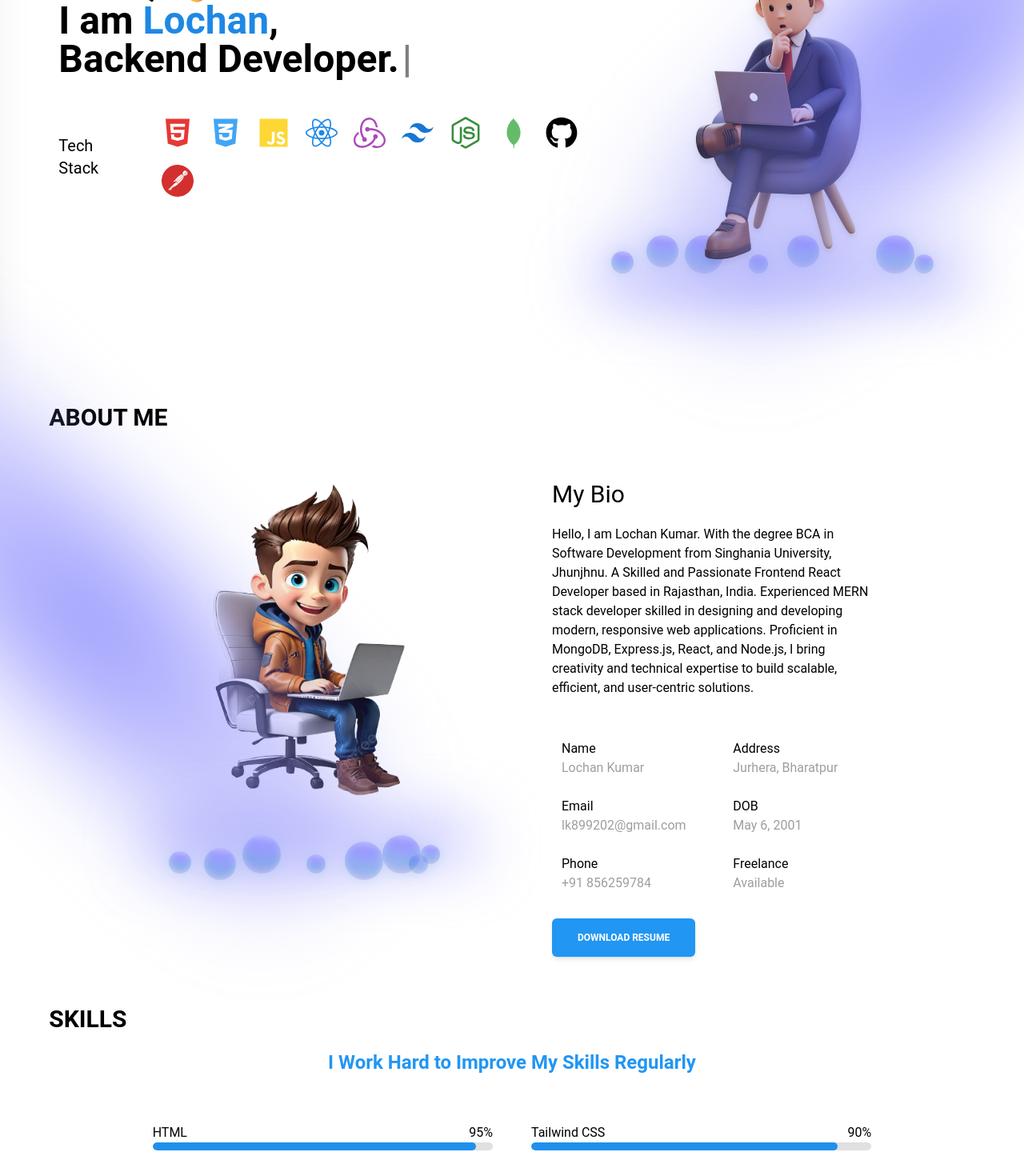
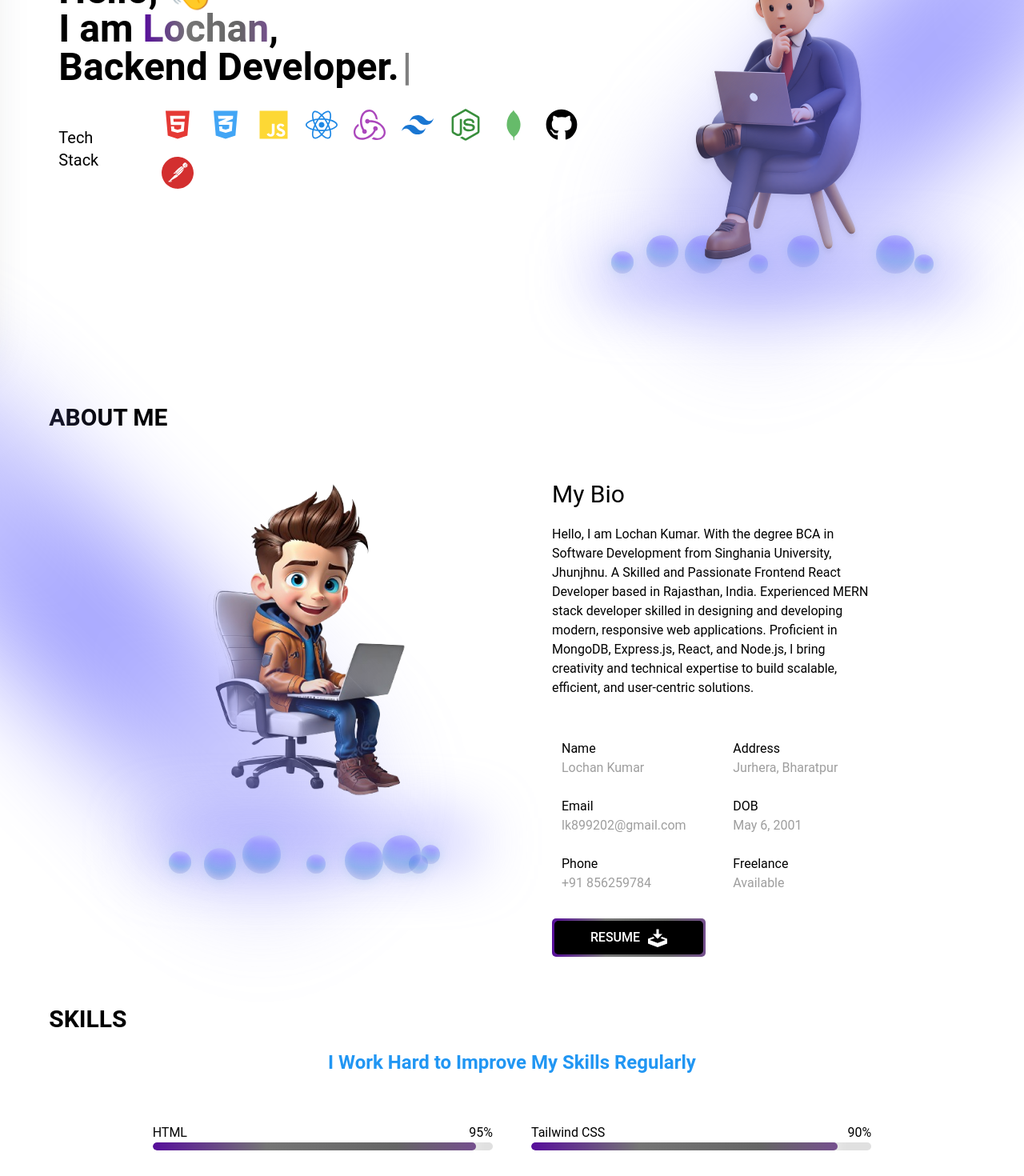
Before and after one commit to Lucky12-call/my-portfolio, a React (Vite) app: page / in a window 1280 px wide. Shown: the part 360-1830 px from the top of the page at 80% size. Built offline with nearby package versions, Linux system fonts and the light colour scheme.

Commit message:
fix: update resume link and improve button styling in About component; adjust spacing in Skills and Hero components

```diff
--- a/src/components/About.jsx
+++ b/src/components/About.jsx
@@ -1,6 +1,6 @@
 import { useEffect, useRef } from "react";
 import { animateBox } from "./data/animation";
-import { Button } from "@material-tailwind/react";
+import { ImDownload } from "react-icons/im";
 
 const About = () => {
   const about = useRef();
@@ -106,12 +106,14 @@ const About = () => {
             </table>
 
             <a
-              href="resume/Lochan-MERN-Stack.pdf"
-              download="resume/Lochan-MERN-Stack.pdf"
+              href="resume/Lochan-Kumar-MERN-Stack.pdf"
+              download="resume/Lochan-Kumar-MERN-Stack.pdf"
             >
-              <Button className="px-6 lg:px-8 py-3 lg:py-4 mt-5 rounded-md bg-blue-500 hover:scale-105">
-                DOWNLOAD RESUME
-              </Button>
+              <div className="glowing-box h-10 md:h-12 w-40 md:w-48 mt-5">
+                <button className="glowing-btn text-sm md:text-base uppercase font-medium text-white">
+                  resume <ImDownload className="h-4 md:h-6 w-4 md:w-6" />
+                </button>
+              </div>
             </a>
           </div>
         </div>
--- a/src/components/Contact.jsx
+++ b/src/components/Contact.jsx
@@ -1,9 +1,10 @@
-import { Button, Input, Textarea } from "@material-tailwind/react";
+import { Input, Textarea } from "@material-tailwind/react";
 import { FaLocationDot, FaMessage, FaPhone } from "react-icons/fa6";
 import { useForm } from "react-hook-form";
 import { useEffect, useRef } from "react";
 import { animateBox } from "./data/animation";
 import { useThemeStore } from "../store/useThemeStore";
+import { LuSend } from "react-icons/lu";
 
 const Contact = () => {
   const contact = useRef();
@@ -22,7 +23,6 @@ const Contact = () => {
   const onSubmit = (data) => console.log(data);
 
   return (
-    <>
     <section ref={contact} id="contact" className="w-full mt-10 md:mt-20">
       <h1 className="text-xl md:text-2xl lg:text-3xl font-bold pl-2">
         CONTACT
@@ -85,10 +85,9 @@ const Contact = () => {
               {...register("name", { required: true })}
               label="Your Name"
               variant="outlined"
+              className="text-white"
             />
-              {errors.name && (
-                <h6 className="text-red-600">name is required*</h6>
-              )}
+            {errors.name && <h6 className="text-red-600">name is required*</h6>}
 
             <Input
               size="lg"
@@ -96,6 +95,7 @@ const Contact = () => {
               {...register("email", { required: true })}
               label="Your Email"
               variant="outlined"
+              className="text-white"
             />
             {errors.name && (
               <h6 className="text-red-600">email is required*</h6>
@@ -107,22 +107,28 @@ const Contact = () => {
               {...register("phone", { required: true })}
               label="Your Phone"
               variant="outlined"
+              className="text-white"
             />
             {errors.name && (
               <h6 className="text-red-600">phone no. is required*</h6>
             )}
-              <Textarea label="Message..." size="lg" {...register("message")} />
-              <Button
-                type="submit"
-                className="px-6 lg:px-8 py-3 lg:py-4  rounded-md bg-blue-500 hover:scale-105"
-              >
-                Submit Now
-              </Button>
+
+            <Textarea
+              label="Message..."
+              size="lg"
+              {...register("message")}
+              className="text-white"
+            />
+
+            <div className="glowing-box h-10 md:h-12 w-40 md:w-48">
+              <button className="glowing-btn text-sm md:text-base uppercase font-medium text-white">
+                send <LuSend className="h-4 md:h-6 w-4 md:w-6" />
+              </button>
+            </div>
           </form>
         </div>
       </div>
     </section>
-    </>
   );
 };
 
--- a/src/components/Hero.jsx
+++ b/src/components/Hero.jsx
@@ -39,13 +39,13 @@ const Hero = () => {
                 👋
               </div>
             </div>
-            <br /> I am <span className="text-blue-600">Lochan</span>,
+            <br /> I am <span className="clip-text">Lochan</span>,
           </h1>
           <h1 className="text-3xl md:text-4xl lg:text-5xl font-bold">
             <TypingText lines={lines} speed={100} delayBetweenLines={1000} />
           </h1>
 
-          <div className="flex items-center gap-5 mt-10">
+          <div className="flex items-center gap-5 mt-5">
             <h1 className="text-sm md:text-lg lg:text-xl border-r-2 border-white pr-2">
               Tech Stack
             </h1>
@@ -64,7 +64,6 @@ const Hero = () => {
           </div>
         </div>
 
-        {/* main img */}
         <div className="relative">
           <div className="h-5 md:h-7 w-5 md:w-7 bubble absolute left-5 bottom-3"></div>
           <div className="h-8 md:h-10 w-8 md:w-10 bubble absolute left-16 bottom-5"></div>
--- a/src/components/ProgressBar.jsx
+++ b/src/components/ProgressBar.jsx
@@ -1,7 +1,7 @@
 /* eslint-disable react/prop-types */
-import { useRef, useEffect } from 'react';
-import { gsap } from 'gsap';
-import { useInView } from 'react-intersection-observer';
+import { useRef, useEffect } from "react";
+import { gsap } from "gsap";
+import { useInView } from "react-intersection-observer";
 
 const ProgressBar = ({ value }) => {
   const progressRef = useRef(null);
@@ -15,11 +15,11 @@ const ProgressBar = ({ value }) => {
       // Start the animation when the progress bar is in view
       gsap.fromTo(
         progressRef.current,
-        { width: '5%' }, // Start from 5%
+        { width: "5%" }, // Start from 5%
         {
           width: `${value}%`, // Animate to the given value
           duration: 2, // Animation duration
-          ease: 'power2.out', // Easing function
+          ease: "power2.out", // Easing function
         }
       );
     }
@@ -29,21 +29,22 @@ const ProgressBar = ({ value }) => {
     <div
       ref={inViewRef}
       style={{
-        width: '100%',
-        height: '10px',
-        backgroundColor: '#e0e0e0',
-        borderRadius: '10px',
-        overflow: 'hidden',
+        width: "100%",
+        height: "10px",
+        backgroundColor: "#e0e0e0",
+        borderRadius: "10px",
+        overflow: "hidden",
       }}
     >
       <div
         ref={progressRef}
         style={{
-          width: '5%', // Initial width
-          height: '100%',
-          backgroundColor: '#218FEC',
-          borderRadius: '10px',
+          width: "5%", // Initial width
+          height: "100%",
+          // backgroundColor: "#218FEC",
+          borderRadius: "10px",
         }}
+        className="glowing-box"
       />
     </div>
   );
--- a/src/components/Projects.jsx
+++ b/src/components/Projects.jsx
@@ -1,8 +1,8 @@
 import { useEffect, useRef } from "react";
 import { animateBox } from "./data/animation";
-import { Button } from "@material-tailwind/react";
 import { projectArr } from "./data/projectData";
-import { FaGithub, FaCircleArrowRight } from "react-icons/fa6";
+import { FaCircleArrowRight } from "react-icons/fa6";
+import { TfiGithub } from "react-icons/tfi";
 
 const Projects = () => {
   const project = useRef();
@@ -12,11 +12,10 @@ const Projects = () => {
   });
 
   return (
-    <>
     <section
       ref={project}
       id="project"
-        className="mt-10 md:mt-20 w-full px-5 md:px-0"
+      className="mt-10 md:mt-20 w-full px-5 md:px-0 z-50 relative"
     >
       <h1 className="text-xl md:text-2xl lg:text-3xl font-bold pl-2">
         PROJECTS
@@ -36,21 +35,33 @@ const Projects = () => {
             />
 
             {/* Slider */}
-              <div className="absolute inset-0 bg-indigo-900 bg-opacity-70 flex flex-col justify-end p-6 transform translate-y-full transition-transform duration-500 group-hover:translate-y-0">
-                <h1 className="text-xl md:text-2xl lg:text-3xl mb-5 font-semibold text-white">
+            <div className="absolute inset-0 bg-indigo-900 bg-opacity-70 flex flex-col justify-end p-3 md:p-6 transform translate-y-full transition-transform duration-500 group-hover:translate-y-0">
+              <h1 className="text-2xl lg:text-3xl mb-5 font-semibold text-white">
                 {project.projectName}
               </h1>
               <div className="flex space-x-4">
-                  <a href={project.liveLink}>
-                    <Button className="px-6 lg:px-8 py-2 lg:py-3 text-sm rounded-md bg-blue-500 hover:scale-105">
-                      Live{" "}
-                      <FaCircleArrowRight size={24} className="inline ml-2" />
-                    </Button>
+                <a
+                  href={project.liveLink}
+                  target="_blank"
+                  rel="noopener noreferrer"
+                  className="glowing-box h-8 md:h-10 w-20 md:w-32"
+                >
+                  <button className="glowing-btn font-medium text-white">
+                    Live
+                    <FaCircleArrowRight size={20} className="max-sm:hidden" />
+                  </button>
                 </a>
-                  <a href={project.githubLink}>
-                    <Button className="px-6 lg:px-8 py-2 lg:py-3 text-sm rounded-md bg-indigo-900 hover:scale-105">
-                      Github <FaGithub size={24} className="inline ml-2" />
-                    </Button>
+
+                <a
+                  href={project.githubLink}
+                  target="_blank"
+                  rel="noopener noreferrer"
+                  className="glowing-box h-8 md:h-10 w-20 md:w-32"
+                >
+                  <button className="glowing-btn font-medium text-white">
+                    Github
+                    <TfiGithub size={20} className="max-sm:hidden" />
+                  </button>
                 </a>
               </div>
             </div>
@@ -58,7 +69,6 @@ const Projects = () => {
         ))}
       </div>
     </section>
-    </>
   );
 };
 
--- a/src/components/Skills.jsx
+++ b/src/components/Skills.jsx
@@ -23,13 +23,13 @@ const Skills = () => {
           {skillsArr.map((skill) => (
             <div
               key={skill.id}
-              className="mb-10 hover:scale-105 transition-transform"
+              className="mb-5 md:mb-10 hover:scale-105 transition-transform"
             >
               <div className="flex justify-between items-center">
                 <h1>{skill.skillName}</h1>
                 <h1>{skill.value}%</h1>
               </div>
-              <ProgressBar  value={skill.value} />
+              <ProgressBar value={skill.value} />
             </div>
           ))}
         </div>
--- a/src/index.css
+++ b/src/index.css
@@ -73,7 +73,6 @@
   }
 }
 
-
 /* bubble css */
 .bubble {
   border-radius: 50%;
@@ -106,3 +105,67 @@
   width: 100px; /* Adjust size as needed */
   height: 100px; /* Adjust size as needed */
 }
+
+/* glowing btn css */
+.glowing-box {
+  position: relative;
+  border-radius: 5px;
+  text-align: center;
+  background: linear-gradient(
+    to right,
+    #656565,
+    #7f42a7,
+    #6600c5,
+    #5300a0,
+    #757575,
+    #656565
+  );
+  background-size: 200%;
+  animation: animationGradient 2.5s linear infinite;
+  box-shadow: 0 0 15px white;
+}
+
+@keyframes animationGradient {
+  to {
+    background-position: 200%;
+  }
+}
+
+.glowing-box .glowing-btn {
+  position: absolute;
+  inset: 3px 3px 3px 3px;
+  background-color: black;
+  border-radius: 5px;
+  display: flex;
+  align-items: center;
+  justify-content: center;
+  gap: 10px;
+  transition: 0.5s ease;
+}
+
+.glowing-box .glowing-btn:hover {
+  color: #5300a0;
+}
+
+.clip-text {
+  background: linear-gradient(
+    to right,
+    #656565,
+    #7f42a7,
+    #6600c5,
+    #5300a0,
+    #757575,
+    #656565
+  );
+  -webkit-background-clip: text; /* For Safari */
+  background-clip: text;
+  color: transparent; /* Hide the original text color */
+  background-size: 200%;
+  animation: colorFullText 2.5s linear infinite;
+}
+
+@keyframes colorFullText {
+  to {
+    background-position: 200%;
+  }
+}
```
Also changed, not shown: 2 other files (tests, documents, lock files or other folders). Lines whose indentation alone changed are shown as unchanged.
